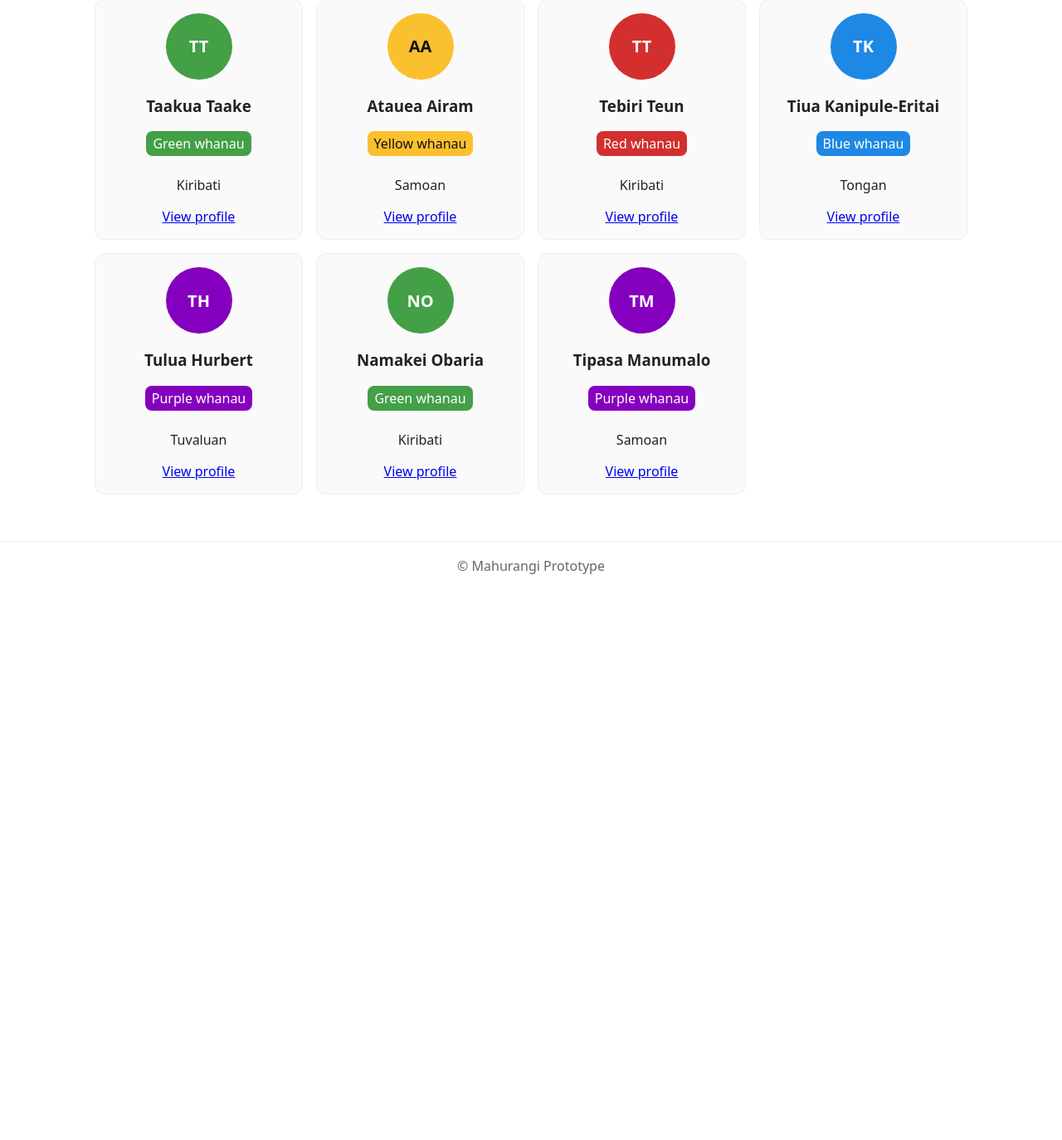
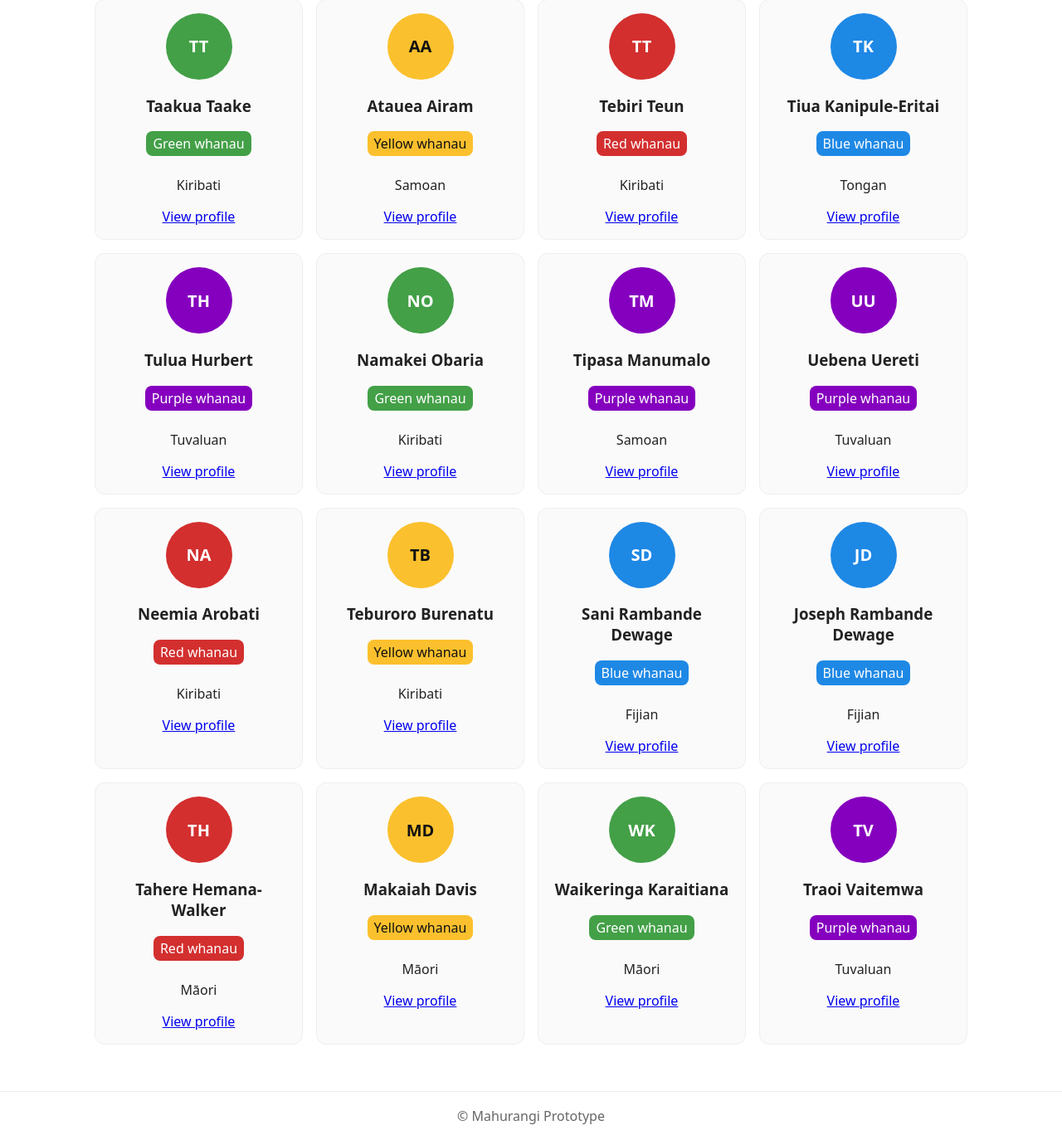
Before and after one commit to mahuec45/websiteproto, a Flask app: page /students in a window 1280 px wide. Shown: the part 220-1594 px from the top of the page at 83% size. Before the commit the page ends 912 px from the top, so only its background shows below. Run offline with Flask 3, Linux system fonts and the light colour scheme.

Commit message:
Just more students, nothing major.

```diff
--- a/website proto/app.py
+++ b/website proto/app.py
@@ -4,13 +4,22 @@ app = Flask(__name__)
 
 # --- Simple in-memory student data (no images) ---
 students = [
-    {"name": "Taakua Taake", "whanau": "Green whanau",   "initials": "TT", "bio": "From Kiribati.", "info": "Kiribati", "pronunciation": "Tah-ah-koo-ah Tah-keh"},
+    {"name": "Taakua Taake", "whanau": "Green whanau","initials": "TT", "bio": "From Kiribati.", "info": "Kiribati", "pronunciation": "Tah-ah-koo-ah Tah-keh"},
     {"name": "Atauea Airam", "whanau": "Yellow whanau", "initials": "AA", "bio": "From Samoa.","info": "Samoan", "pronunciation": "Ah-tah-oo-where Eye-rahm"},
     {"name": "Tebiri Teun", "whanau": "Red whanau", "initials": "TT", "bio": "From Kiribati.", "info": "Kiribati", "pronunciation": "Teh-bih-ree Teh-oo-un"},
     {"name": "Tiua Kanipule-Eritai", "whanau": "Blue whanau", "initials": "TK", "bio": "From Tonga.", "info": "Tongan", "pronunciation": "Tee-wah Kah-neh-pulley Eh-rih-shy"},
     {"name": "Tulua Hurbert", "whanau": "Purple whanau", "initials": "TH", "bio": "From Tuvalu.", "info": "Tuvaluan", "pronunciation": "Too-loo-ah Her-bert"},
     {"name": "Namakei Obaria", "whanau": "Green whanau", "initials": "NO", "bio": "From Kiribati.", "info": "Kiribati", "pronunciation": "Nah-mah-kay Oh-bah-ree-ah"},
     {"name": "Tipasa Manumalo", "whanau": "Purple whanau", "initials": "TM", "bio": "From Samoa.", "info": "Samoan", "pronunciation": "Tee-pah-sah Mah-noo-mah-lo"},
+    {"name": "Uebena Uereti", "whanau": "Purple whanau", "initials": "UU", "bio": "From Tuvalu.", "info": "Tuvaluan", "pronunciation": "Weh-beh-nah Weh-reh-tee"},
+    {"name": "Neemia Arobati", "whanau": "Red whanau", "initials": "NA", "bio": "From Kiribati.", "info": "Kiribati", "pronunciation": "Knee--mee-ah Ah-row-bah-tee"},
+    {"name": "Teburoro Burenatu", "whanau": "Yellow whanau", "initials": "TB", "bio": "From Kiribati.", "info": "Kiribati", "pronunciation": "Teh-boh-roh-roh Boo-reh-nah-too"},
+    {"name": "Sani Rambande Dewage", "whanau": "Blue whanau", "initials": "SD", "bio": "From Fiji.", "info": "Fijian", "pronunciation": "Sunny Rahm-bahn-deh Dew-age"},
+    {"name": "Joseph Rambande Dewage", "whanau": "Blue whanau", "initials": "JD", "bio": "From Fiji.", "info": "Fijian", "pronunciation": "Joseph Rahm-bahn-deh Dew-age"},
+    {"name": "Tahere Hemana-Walker", "whanau": "Red whanau", "initials": "TH", "bio": "From New Zealand.", "info": "Māori", "pronunciation": "Tah-heh-reh He-mah-nah Walker"},
+    {"name": "Makaiah Davis", "whanau": "Yellow whanau", "initials": "MD", "bio": "From New Zealand.", "info": "Māori", "pronunciation": "Mah-kai-ah Davis"},
+    {"name": "Waikeringa Karaitiana", "whanau": "Green whanau", "initials": "WK", "bio": "From New Zealand.", "info": "Māori", "pronunciation": "Why-keh-ring-ah Kah-rye-tee-ahn-ah"},
+    {"name": "Traoi Vaitemwa", "whanau": "Purple whanau", "initials": "TV", "bio": "From Tuvalu.", "info": "Tuvaluan", "pronunciation": "Teh-roy vai-teh-mwah"},
 ]
 
 # Helper: find student by exact name
--- a/website proto/templates/index.html
+++ b/website proto/templates/index.html
@@ -2,7 +2,7 @@
 {% block content %}
   <section class="hero">
     <h1>Mahurangi College — Prototype</h1>
-    <p>Simple preview of the student directory layout (no images).</p>
+    <p>Just for looks, not for punlishing.</p>
     <p><a href="{{ url_for('students_page') }}">View all students</a></p>
   </section>
 {% endblock %}
```
